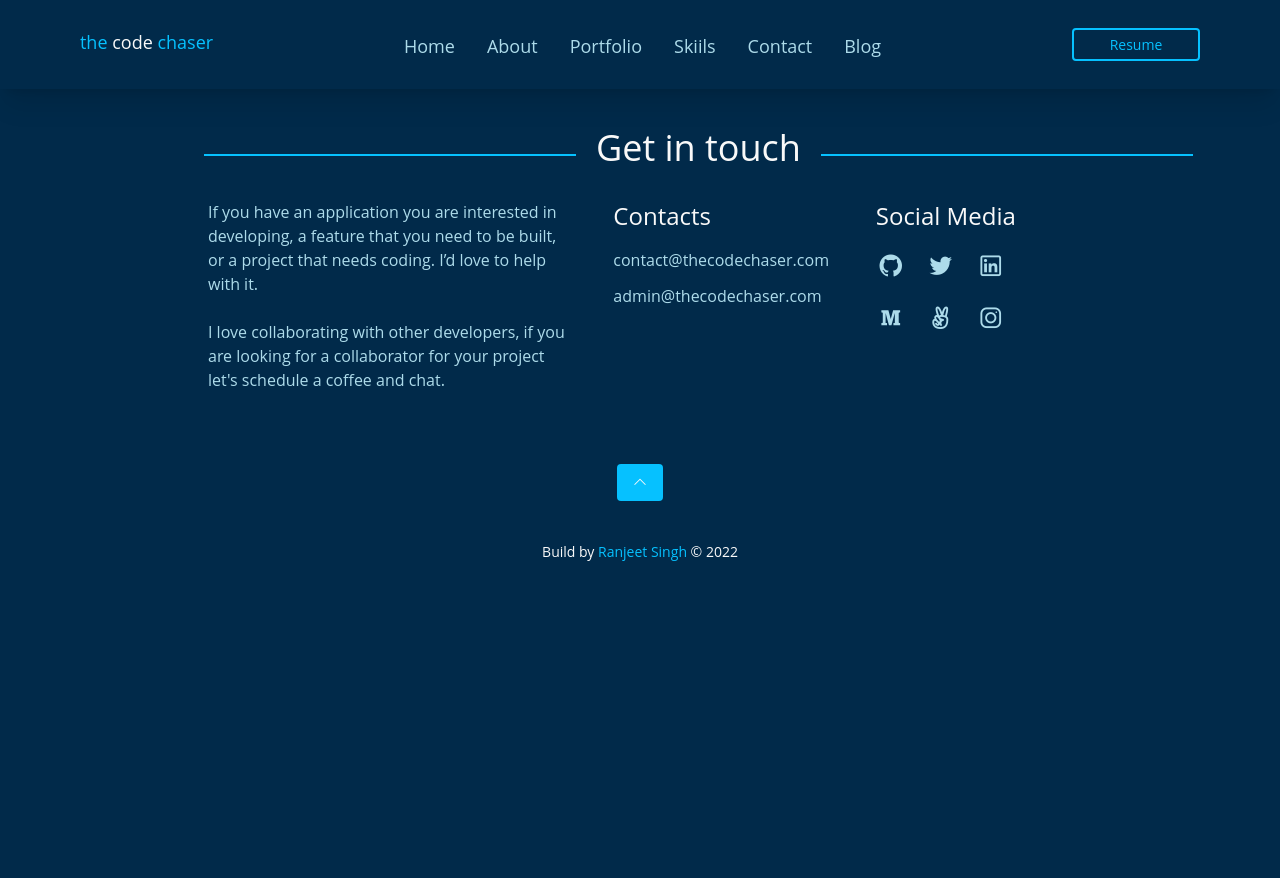
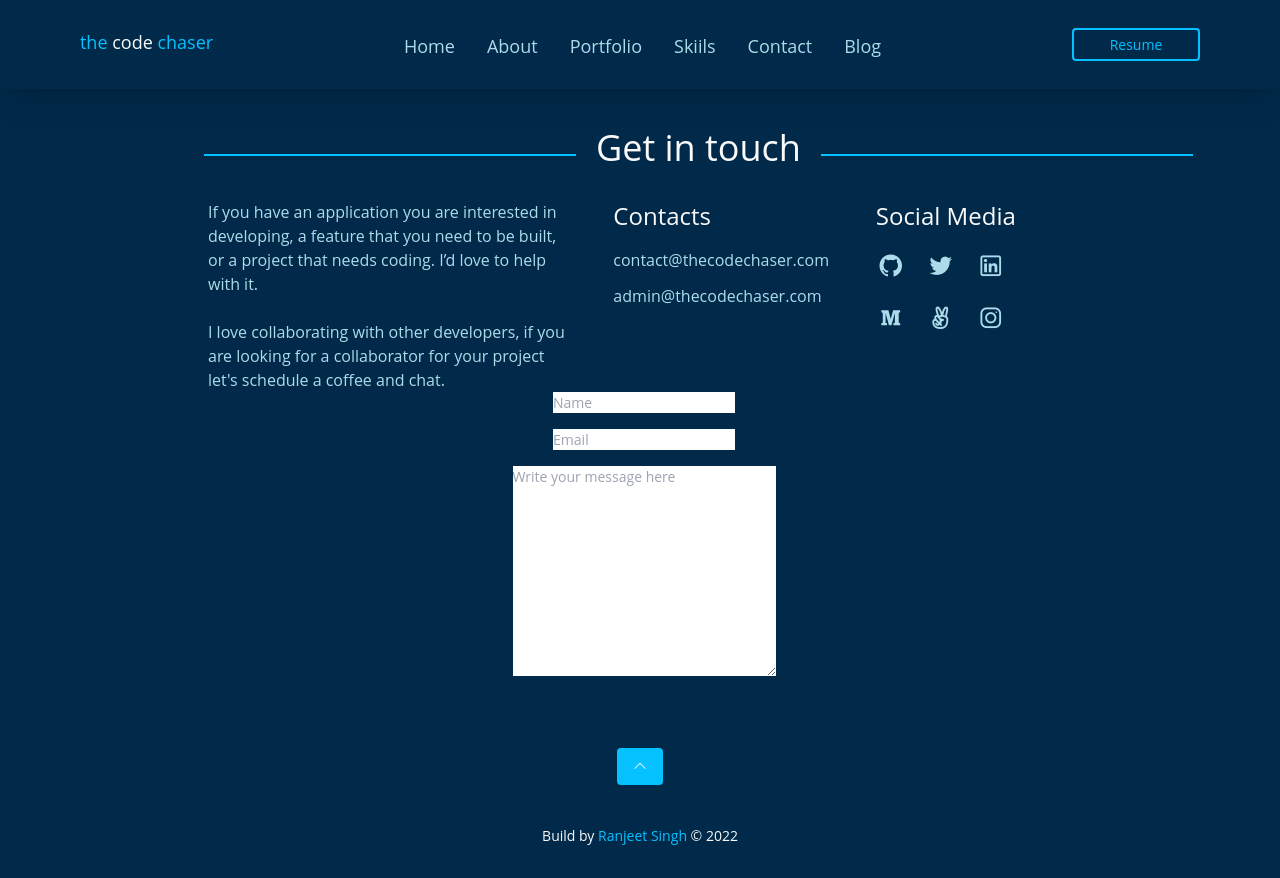
Before and after one commit to thecodechaser/portfolio-frontend, a React (Create React App) app: page /contact in a window 1280 px wide. Before the commit the page ends 800 px from the top, so only its background shows below. Built offline with nearby package versions, Linux system fonts and the light colour scheme.

Commit message:
Add contact form

```diff
--- a/src/components/Contact/ContactForm.js
+++ b/src/components/Contact/ContactForm.js
@@ -1,6 +1,13 @@
 const ContactForm = () => {
   return (
-    <p></p>
+    <div className="flex flex-col md:items-center md:mr-48">
+      <form className="flex flex-col gap-4 w-96 items-center">
+      <input type="text" name="user_name" required maxlength="30" placeholder="Name" id="name" />
+        <input type="email" name="user_email" required placeholder="Email" id="email" />
+        <textarea cols="30" rows="10" name="user_msg" required maxlength="500"
+          placeholder="Write your message here" id="msg"></textarea>
+      </form>
+    </div>
   )
 }
 
--- a/src/pages/Contact.js
+++ b/src/pages/Contact.js
@@ -1,4 +1,5 @@
 import ContactInfo from "../components/Contact/ContactInfo";
+import ContactForm from "../components/Contact/ContactForm";
 
 const Contact = () => {
   return (
@@ -6,6 +7,7 @@ const Contact = () => {
     <div className="mt-32">
       {/* contact-info */}
     <ContactInfo />
+    <ContactForm />
     </div>
   )
 }
```
